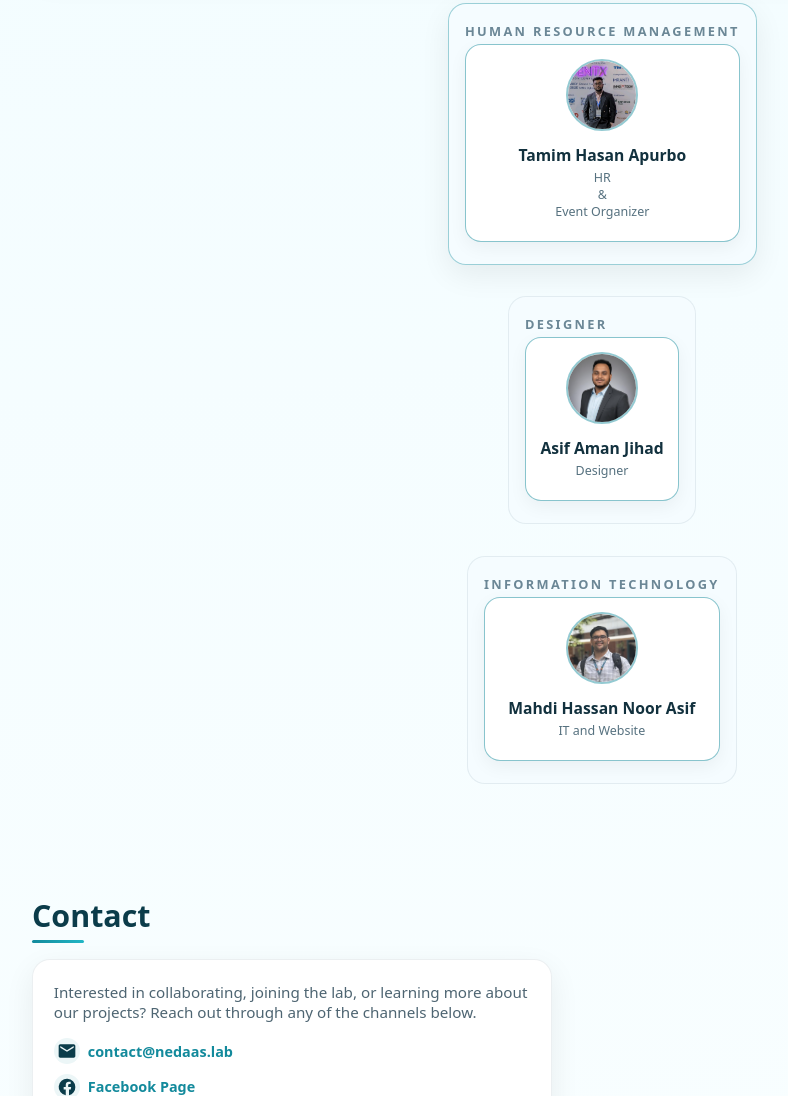
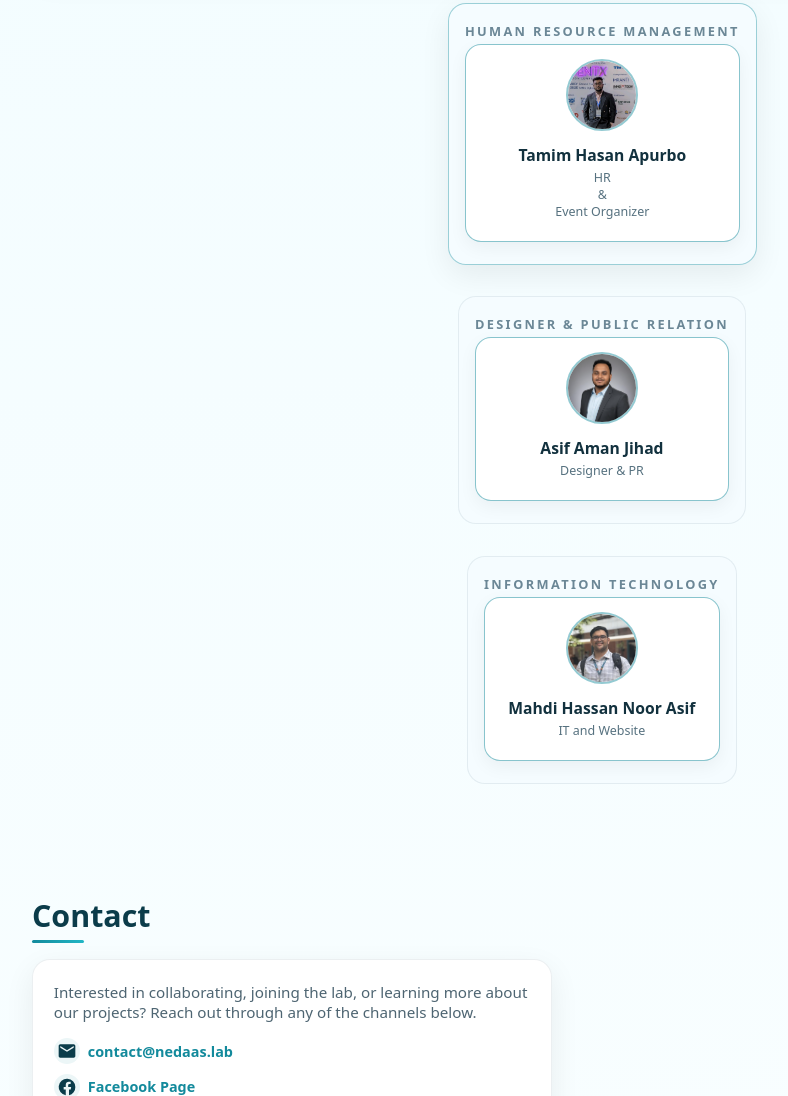
Before and after one commit to MahdiHassanGo/NEDAAS-webpage, a plain HTML site: page index.html in a window 1280 px wide. Shown: the part 3218-4314 px from the top of the page, without its empty margins (38-826 px from the left). Drawn offline with Linux system fonts and the light colour scheme; animation ran at ten frames a second; files whose address does not match are found by name.

Commit message:
fixing infos

```diff
--- a/index.html
+++ b/index.html
@@ -642,12 +642,12 @@
 
                 <!-- LEVEL 4: designer-->
                 <div class="team-level single-card-level">
-                    <div class="team-level-label" style="font-weight: bold;">Designer</div>
+                    <div class="team-level-label" style="font-weight: bold;">Designer & Public Relation</div>
                     <div class="team-grid">
                         <div class="member-card lead-member">
                             <img src="./Images//Jihad.png" alt="Student Researcher" class="member-photo">
                             <div class="member-name">Asif Aman Jihad</div>
-                            <div class="member-role">Designer</div>
+                            <div class="member-role">Designer & PR</div>
                         </div>
                     </div>
                 </div>
```
